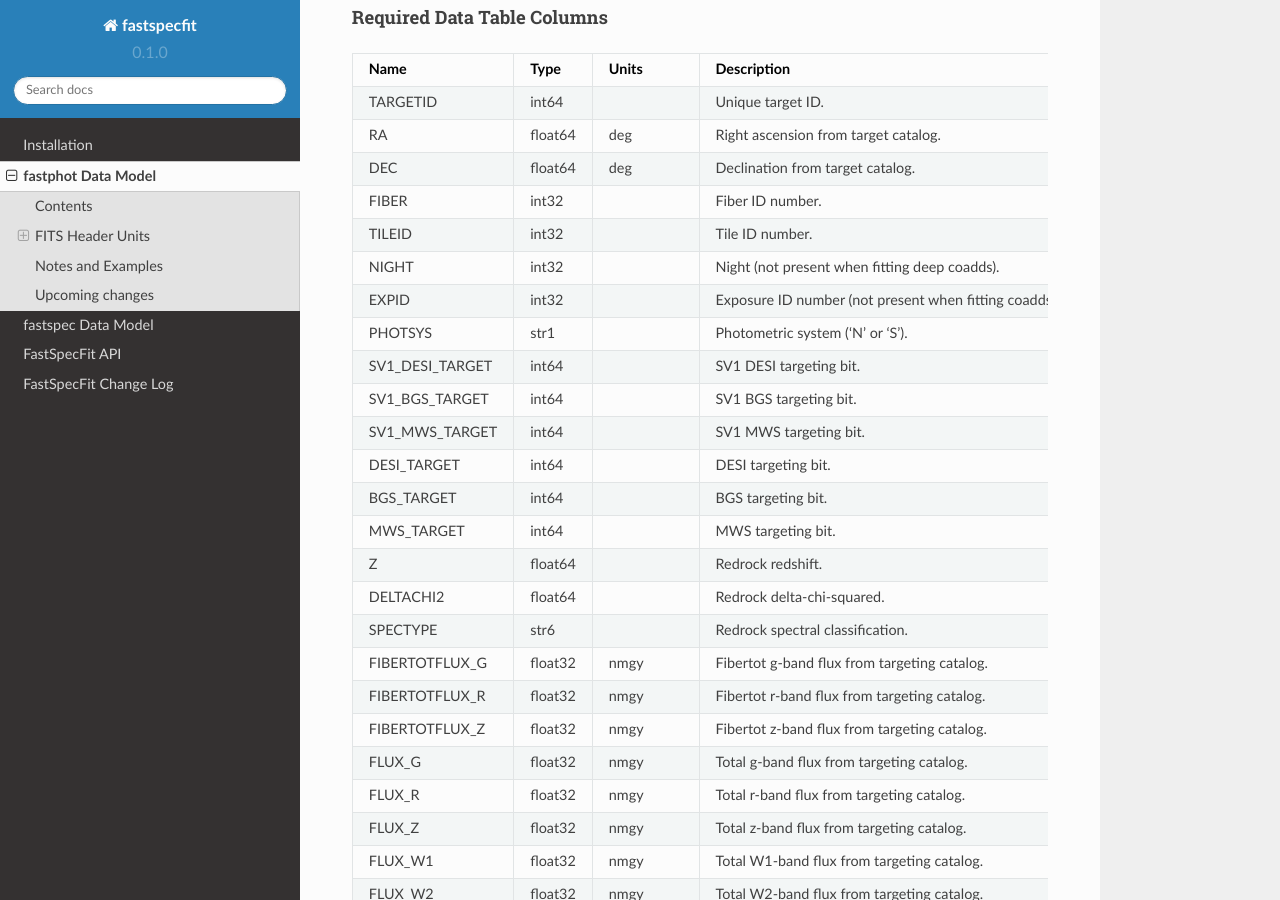
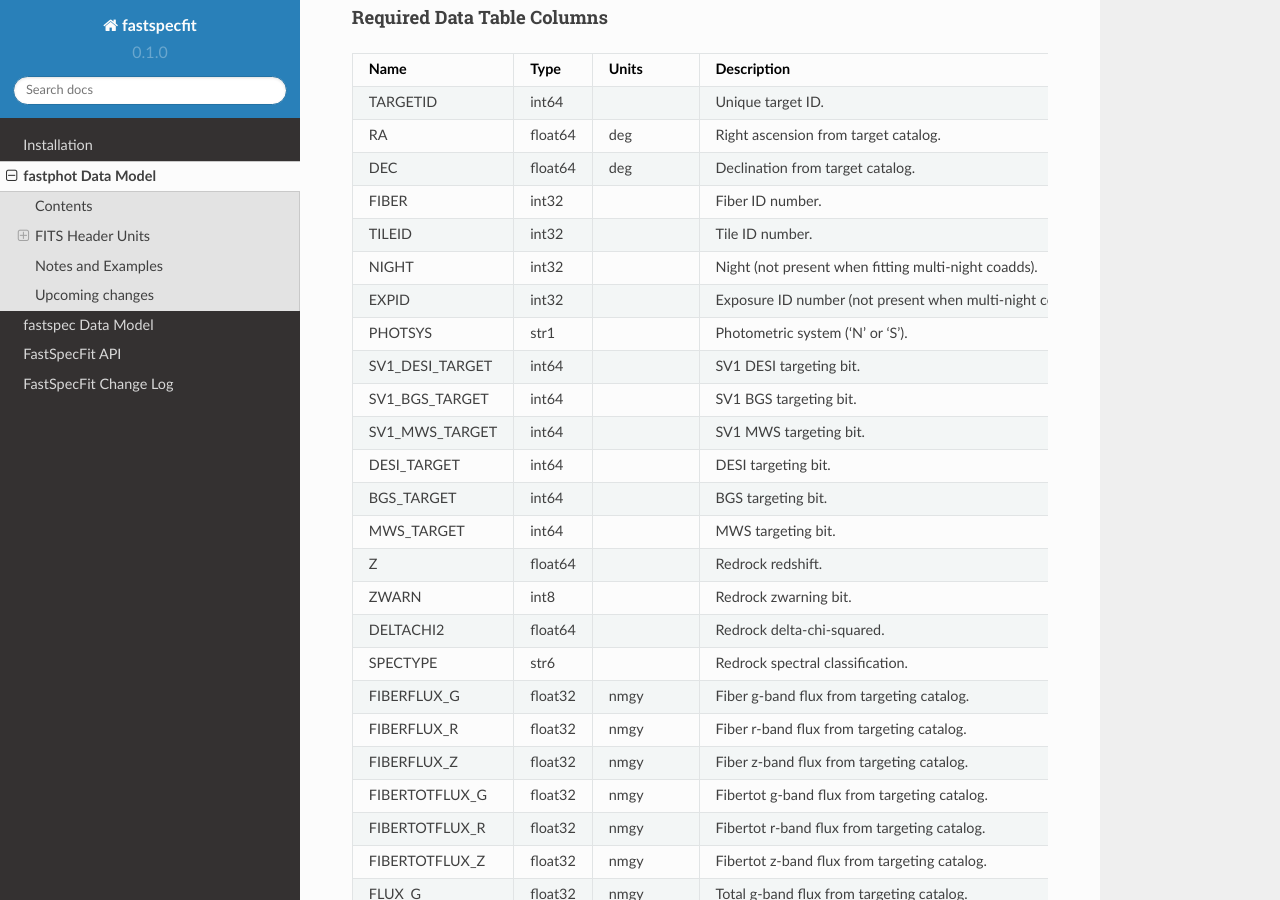
Before and after one commit to desihub/fastspecfit, a Sphinx documentation site: the page built from doc/fastphot.rst, in a window 1280 px wide and 900 px high, scrolled down 2703 px. Built offline with Sphinx 7.4.7 and the Read the Docs theme 2.0.0, drawn with Linux system fonts in a browser that asks for light colours.

Commit message:
minor updates to fastphot data model

```diff
--- a/doc/fastphot.rst
+++ b/doc/fastphot.rst
@@ -68,7 +68,7 @@ Required Data Table Columns
 ====================== =========== ========== ==========================================
 Name                   Type        Units      Description
 ====================== =========== ========== ==========================================
-              TARGETID   int64                Unique target ID.
+              TARGETID int64                  Unique target ID.
        CONTINUUM_COEFF float64[11]            Continuum coefficients.
         CONTINUUM_CHI2 float32                Reduced chi^2 of the continuum fit.
          CONTINUUM_AGE float32            Gyr Light-weighted age.
@@ -127,8 +127,8 @@ Name                   Type        Units      Description
                    DEC float64            deg Declination from target catalog.
                  FIBER   int32                Fiber ID number.
                 TILEID   int32                Tile ID number.
-                 NIGHT   int32                Night (not present when fitting deep coadds).
-                 EXPID   int32                Exposure ID number (not present when fitting coadds).
+                 NIGHT   int32                Night (not present when fitting multi-night coadds).
+                 EXPID   int32                Exposure ID number (not present when multi-night coadds).
                PHOTSYS    str1                Photometric system ('N' or 'S').
        SV1_DESI_TARGET   int64                SV1 DESI targeting bit.
         SV1_BGS_TARGET   int64                SV1 BGS targeting bit.
@@ -137,8 +137,12 @@ Name                   Type        Units      Description
             BGS_TARGET   int64                BGS targeting bit.
             MWS_TARGET   int64                MWS targeting bit.
                      Z float64                Redrock redshift.
+                 ZWARN    int8                Redrock zwarning bit.
              DELTACHI2 float64                Redrock delta-chi-squared.
               SPECTYPE    str6                Redrock spectral classification.
+           FIBERFLUX_G float32           nmgy Fiber g-band flux from targeting catalog.
+           FIBERFLUX_R float32           nmgy Fiber r-band flux from targeting catalog.
+           FIBERFLUX_Z float32           nmgy Fiber z-band flux from targeting catalog.
         FIBERTOTFLUX_G float32           nmgy Fibertot g-band flux from targeting catalog.
         FIBERTOTFLUX_R float32           nmgy Fibertot r-band flux from targeting catalog.
         FIBERTOTFLUX_Z float32           nmgy Fibertot z-band flux from targeting catalog.
--- a/doc/fastspec.rst
+++ b/doc/fastspec.rst
@@ -324,7 +324,7 @@ Name                   Type        Units      Description
             BGS_TARGET   int64                BGS targeting bit.
             MWS_TARGET   int64                MWS targeting bit.
                      Z float64                Redrock redshift.
-                 ZWARN float64                Redrock zwarning bit.
+                 ZWARN    int8                Redrock zwarning bit.
              DELTACHI2 float64                Redrock delta-chi-squared.
               SPECTYPE    str6                Redrock spectral classification.
 ====================== =========== ========== ==========================================
```
